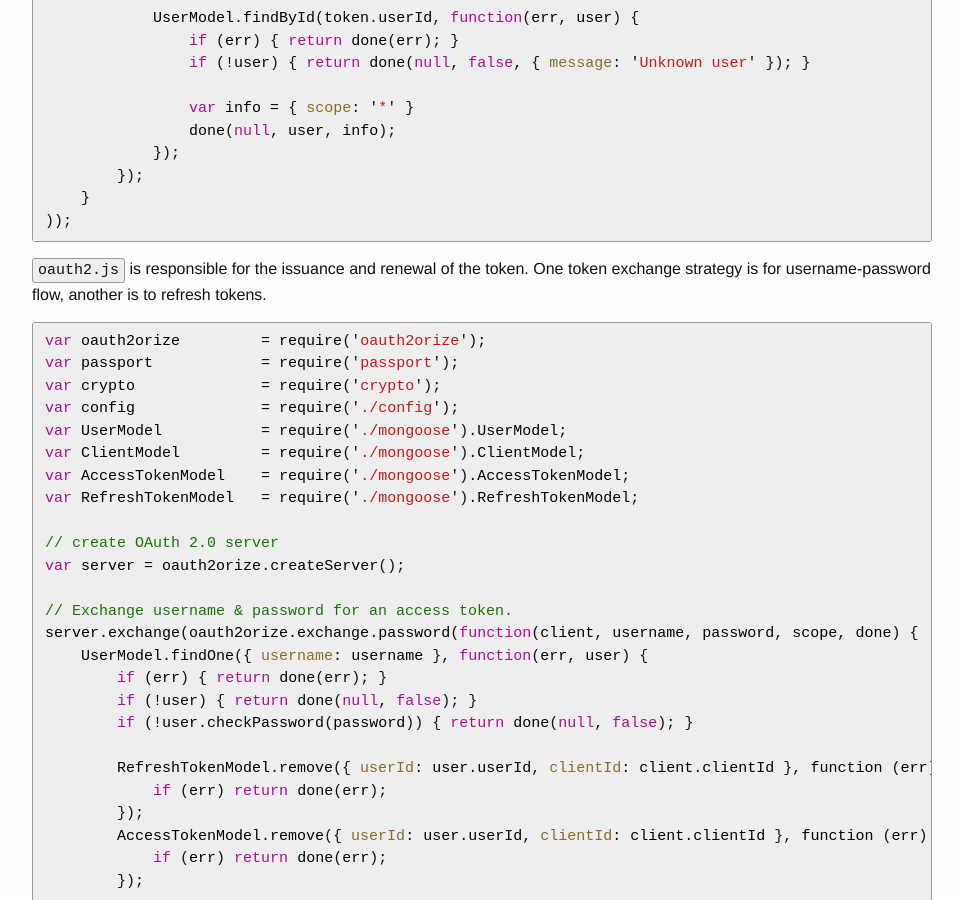
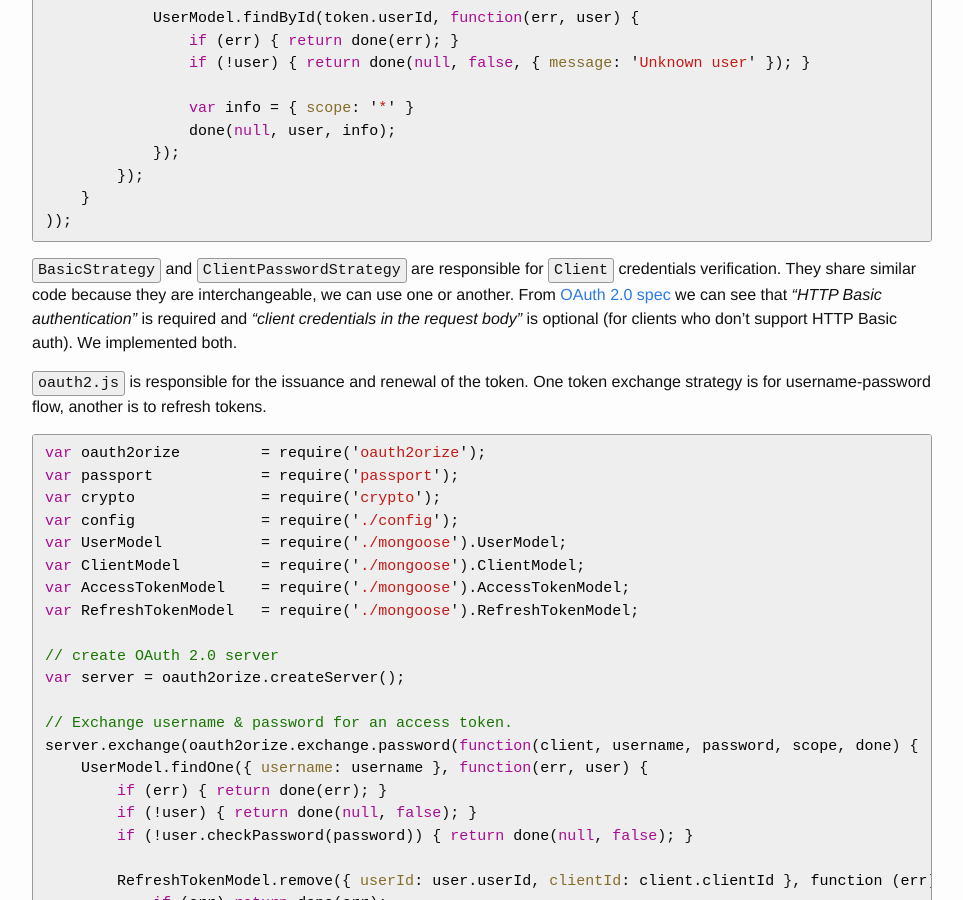
Before and after one commit to ealeksandrov/ealeksandrov.github.io, a Jekyll site: the page built from _posts/2013-09-12-restful-api-with-nodejs-plus-mongodb.markdown, in a window 1280 px wide and 900 px high, scrolled down 13668 px. Shown: the whole window, without its empty margins (158-1121 px from the left). Built offline with Jekyll 4.4.1, drawn with Linux system fonts in a browser that asks for light colours; some of the changed text lies outside the part shown.

Commit message:
Add clarifications about passport.js strategies in NodeAPI article

```diff
--- a/_posts/2013-09-12-restful-api-with-nodejs-plus-mongodb.markdown
+++ b/_posts/2013-09-12-restful-api-with-nodejs-plus-mongodb.markdown
@@ -553,7 +553,7 @@
 }
 {% endhighlight %}
 
-I implemented OAuth2 server and authorization logic in separate modules. In `auth.js` passport.js strategies are described. We connect 3 strategies – 2 for OAuth2 username-password flow and one to check the token.
+I implemented OAuth2 server and authorization logic in separate modules. In `auth.js` passport.js strategies are described. We connect 3 strategies – 2 for verifying Client credentials in OAuth2 username-password flow and one to check the token.
 
 {% highlight js %}
 var config                  = require('./config');
@@ -615,6 +615,8 @@
     }
 ));
 {% endhighlight %}
+
+`BasicStrategy` and `ClientPasswordStrategy` are responsible for `Client` credentials verification. They share similar code because they are interchangeable, we can use one or another. From [OAuth 2.0 spec](https://tools.ietf.org/html/draft-ietf-oauth-v2-27#section-2.3.1) we can see that _"HTTP Basic authentication"_ is required and _"client credentials in the request body"_ is optional (for clients who don't support HTTP Basic auth). We implemented both.
 
 `oauth2.js` is responsible for the issuance and renewal of the token. One token exchange strategy is for username-password flow, another is to refresh tokens.
 
```
